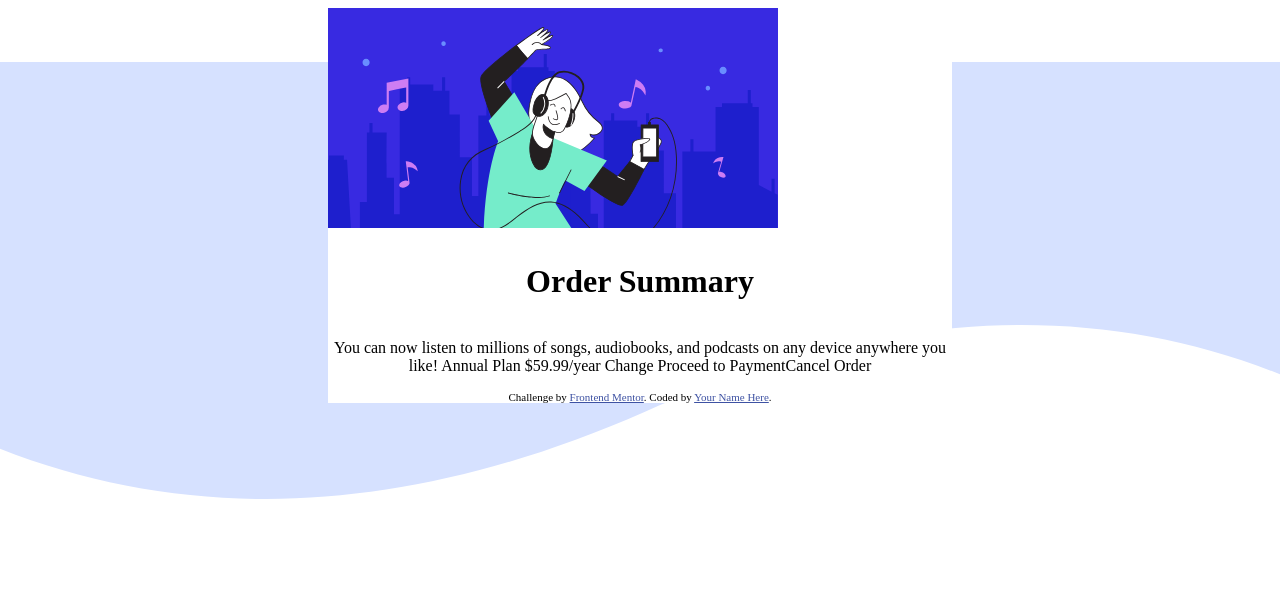
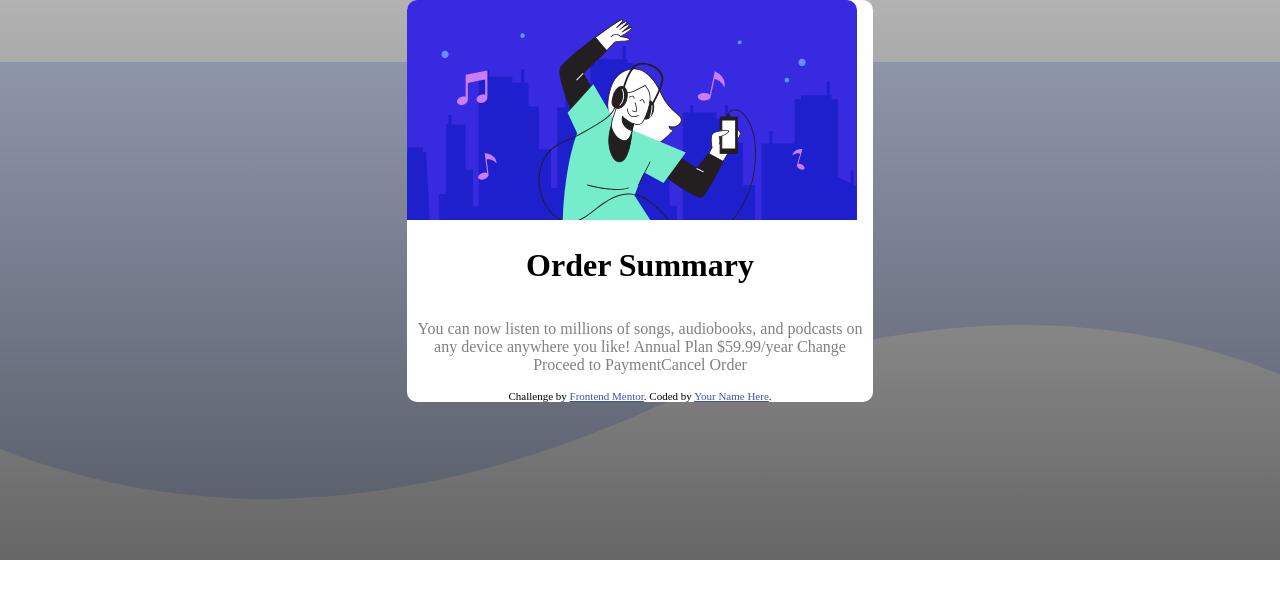
Before and after one commit to zMegaz/FrontEnd-Mentor-Projects, a plain HTML site: page order-summary-component-main/index.html in a window 1280 px wide. Drawn offline with Linux system fonts and the light colour scheme.

Commit message:
prograss

```diff
--- a/css.css
+++ b/css.css
@@ -1,16 +1,26 @@
 html {
-  max-width: 50%;
-  margin: 0 auto;
-  background-image: url(../order-summary-component-main/images/pattern-background-desktop.svg);
+}
+html {
+  background-image: linear-gradient(rgba(0, 0, 0, 0.3), rgba(0, 0, 0, 0.6)),
+    url(../order-summary-component-main/images/pattern-background-desktop.svg);
   background-position: center;
   height: 70vh;
   background-repeat: no-repeat;
 }
+img {
+  box-sizing: border-box;
+  border-radius: 10px 10px 0 0;
+}
 body {
+  max-width: 466px;
+  margin: 0 auto;
+  box-sizing: border-box;
+  border-radius: 10px;
   background-color: white;
 }
 .text {
   text-align: center;
+  color: gray;
 }
 
 h2 {
```
Also changed, not shown: order-summary-component-main/index.html (+0 -2 lines).
